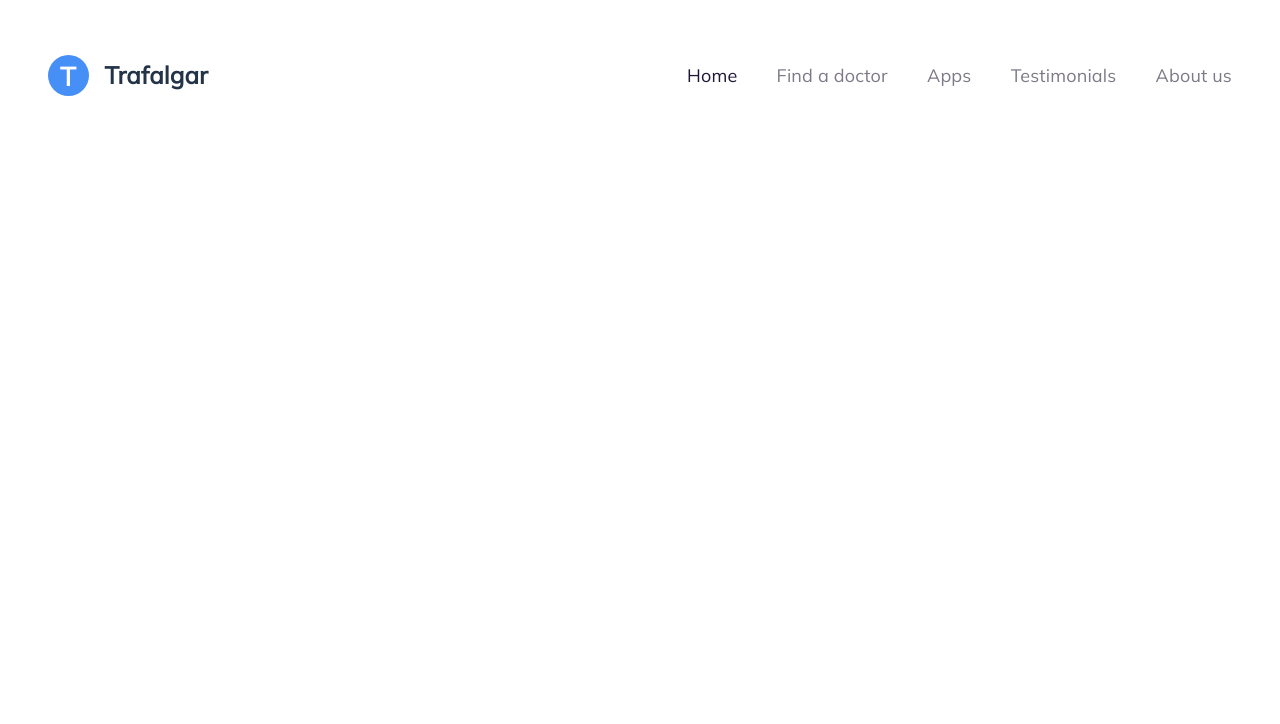
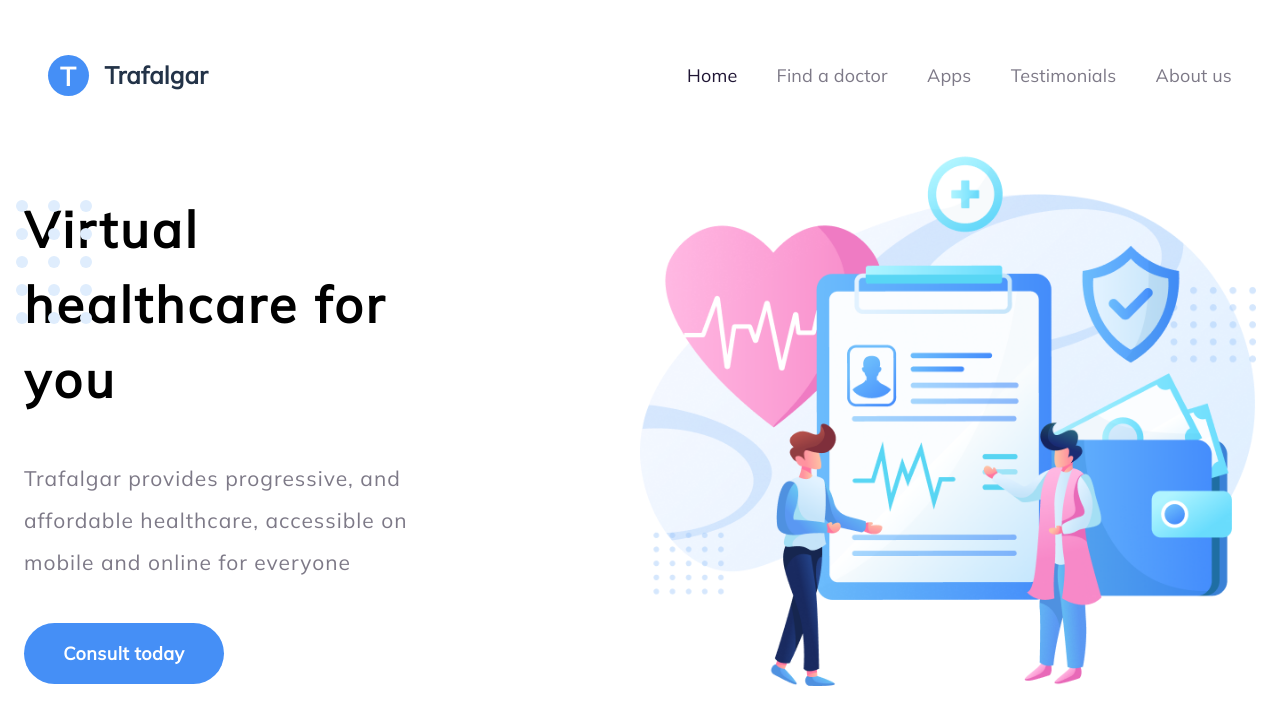
Before and after one commit to JBahareh/HealthCareLand, a React (Create React App) app: page / in a window 1280 px wide. Shown: the top 724 px of the page. Built offline with nearby package versions, Linux system fonts and the light colour scheme.

Commit message:
update landing

```diff
--- a/src/pages/LandingPage.tsx
+++ b/src/pages/LandingPage.tsx
@@ -1,9 +1,11 @@
 import { NavBar } from "../components/molecules/NavBar";
+import { HomePage } from "../components/organisms/HomePage";
 
 export const LandingPage = () => {
   return (
     <>
       <NavBar />
+      <HomePage />
     </>
   );
 };
```
